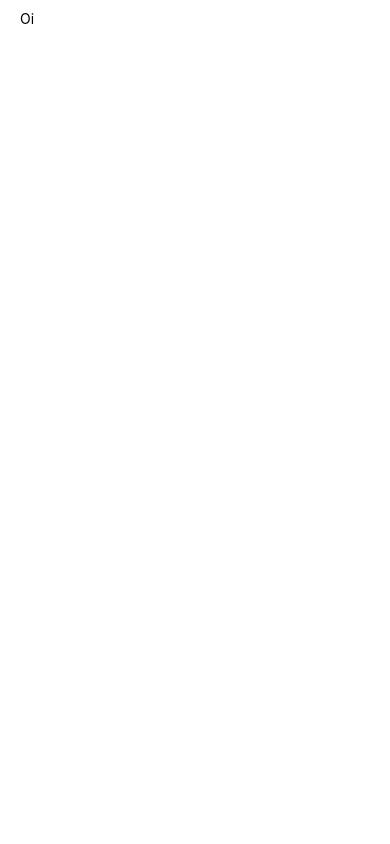
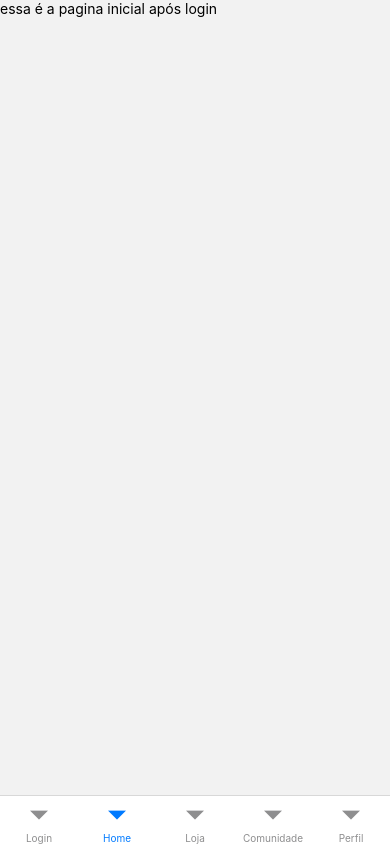
Before and after one commit to KayoReis/gamezona, a React Native app: screen /Home in a window 390 px wide. Built offline with nearby package versions, Linux system fonts and the light colour scheme.

Commit message:
Versão 1.1

```diff
--- a/App.js
+++ b/App.js
@@ -1,17 +1,34 @@
+//imports
 import React from 'react';
 import { View,Text, StyleSheet } from 'react-native';
+import { createStackNavigator } from '@react-navigation/stack';
+import { createBottomTabNavigator } from '@react-navigation/bottom-tabs';
+import Home from './src/pages/Home/home_index'
+import Shop from './src/pages/Shop/shop_index'
 import { NavigationContainer } from '@react-navigation/native';
-
+import Login from './src/pages/Login/Login_index'
+import Perfil from './src/pages/Perfil/perfil_index';
+import Community from './src/pages/Community/community_index';
+import Game from './src/pages/Game/game.index';
+//constates e variaveis
+const Tab=createBottomTabNavigator()
+//functions
+//executavel
 export default function App(){
   return (
-    <View style={style.containe}>
-      <Text>
-        Oi
-      </Text>
-    </View>
+    //login na navegção apenas para teste
+    <NavigationContainer >
+      <Tab.Navigator screenOptions={{headerShown: false}}>
+      <Tab.Screen name='Login' component={Login}/>
+      <Tab.Screen name='Home' component={Home}/>
+      <Tab.Screen name='Loja' component={Shop}/>
+      <Tab.Screen name='Comunidade' component={Community}/>
+      <Tab.Screen name='Perfil' component={Perfil}/>
+    </Tab.Navigator>
+    </NavigationContainer>
   );
 }
-
+//estilo da pagina
 const style = StyleSheet.create({
   containe:{
     paddingVertical:10,
--- a/src/pages/Community/community_index.js
+++ b/src/pages/Community/community_index.js
@@ -1 +1,10 @@
+//Talvez seja removida
+
 import React from "react";
+import { View,Text } from "react-native";
+
+export default function Community(){
+    return(
+        <View><Text>Essa é a página de comunidade</Text></View>
+    )
+}
--- a/src/pages/Game/game.index.js
+++ b/src/pages/Game/game.index.js
@@ -1 +1,8 @@
 import React from "react";
+import { View,Text } from "react-native";
+
+export default function Game(){
+    return(
+        <View><Text>Essa é a página dos jogos</Text></View>
+    )
+}
--- a/src/pages/Home/home_index.js
+++ b/src/pages/Home/home_index.js
@@ -1 +1,12 @@
 import React from "react";
+import { View, Text } from "react-native";
+
+export default function Home(){
+    return(
+        <View>
+            <Text>
+                essa é a pagina inicial após login
+            </Text>
+        </View>
+    )
+}
--- /dev/null
+++ b/src/pages/Login/Login_index.js
@@ -0,0 +1,8 @@
+import React from "react";
+import { View,Text } from "react-native";
+
+export default function Login(){
+    return(
+        <View><Text>Aqui será a pagina de login</Text></View>
+    )
+}
--- a/src/pages/Perfil/perfil_index.js
+++ b/src/pages/Perfil/perfil_index.js
@@ -1 +1,8 @@
 import React from "react";
+import { View,Text } from "react-native";
+
+export default function Perfil(){
+    return(
+        <View><Text>Essa é a página de perfil</Text></View>
+    )
+}
--- a/src/pages/Shop/shop_index.js
+++ b/src/pages/Shop/shop_index.js
@@ -1 +1,8 @@
 import React from "react";
+import { View,Text } from "react-native";
+
+export default function Shop(){
+    return(
+        <View><Text>Essa é a página de loja</Text></View>
+    )
+}
```
Also changed, not shown: src/pages/Community/community_style.js (added), src/pages/Home/home_style.js (added), src/pages/Login/login_style.js (added), src/pages/Perfil/perfil_style.js (added), src/pages/Shop/shop_style.js (added).
